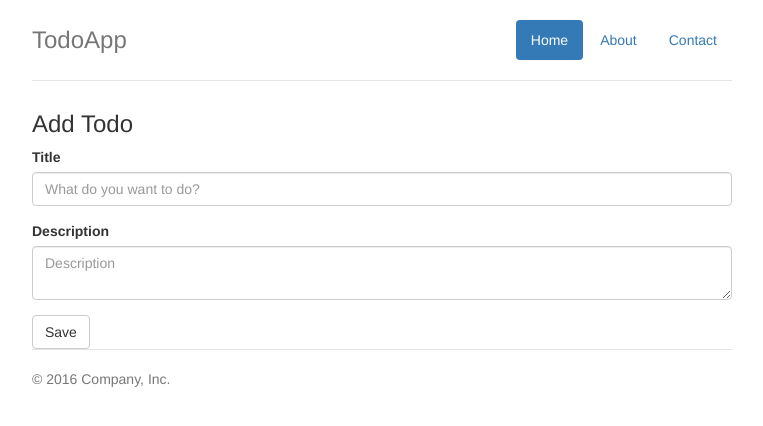
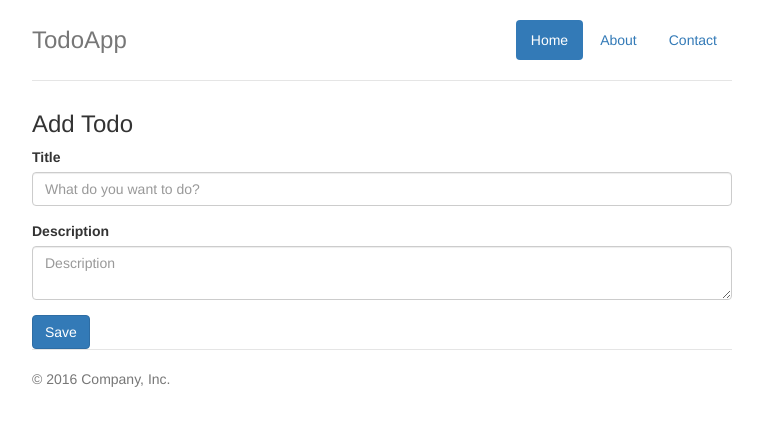
Before and after one commit to kabirbaidhya/django-todoapp, a Django app: template todos/templates/create.html in a window 1280 px wide. Shown: the top 426 px of the page, without its empty margins (258-1021 px from the left). Run offline with Django 3.2, Linux system fonts and the light colour scheme; the template is opened without the code that fills it, so the values that code supplies are empty; some libraries are stand-ins or nearby versions.

Commit message:
Use btn-primary for buttons

```diff
--- a/todos/templates/create.html
+++ b/todos/templates/create.html
@@ -12,7 +12,7 @@
             <textarea class="form-control" id="description" placeholder="Description"></textarea>
         </div>
 
-        <button type="submit" class="btn btn-default">Save</button>
+        <button type="submit" class="btn btn-primary">Save</button>
     </form>
 </div>
 {% endblock %}
```
